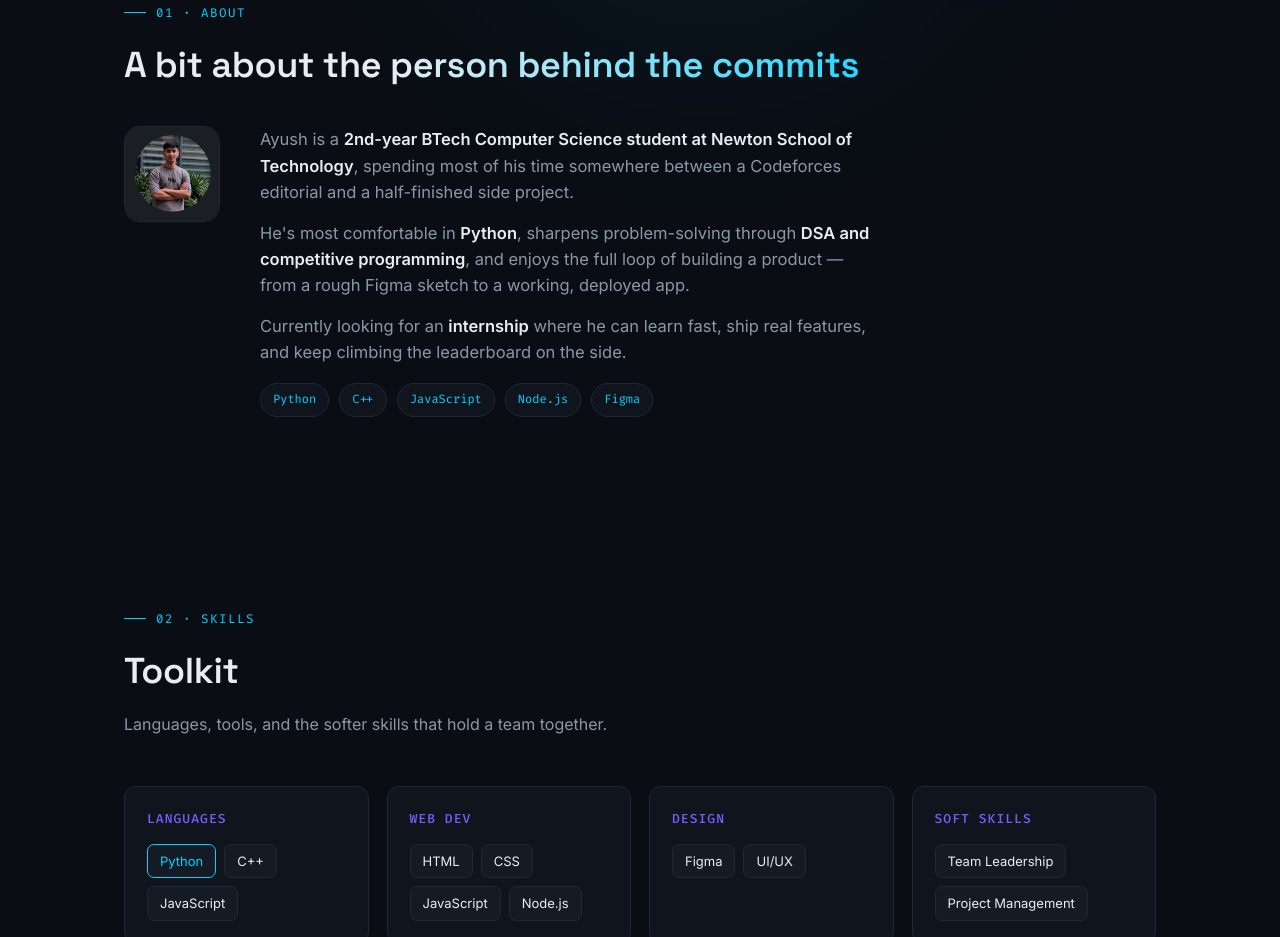
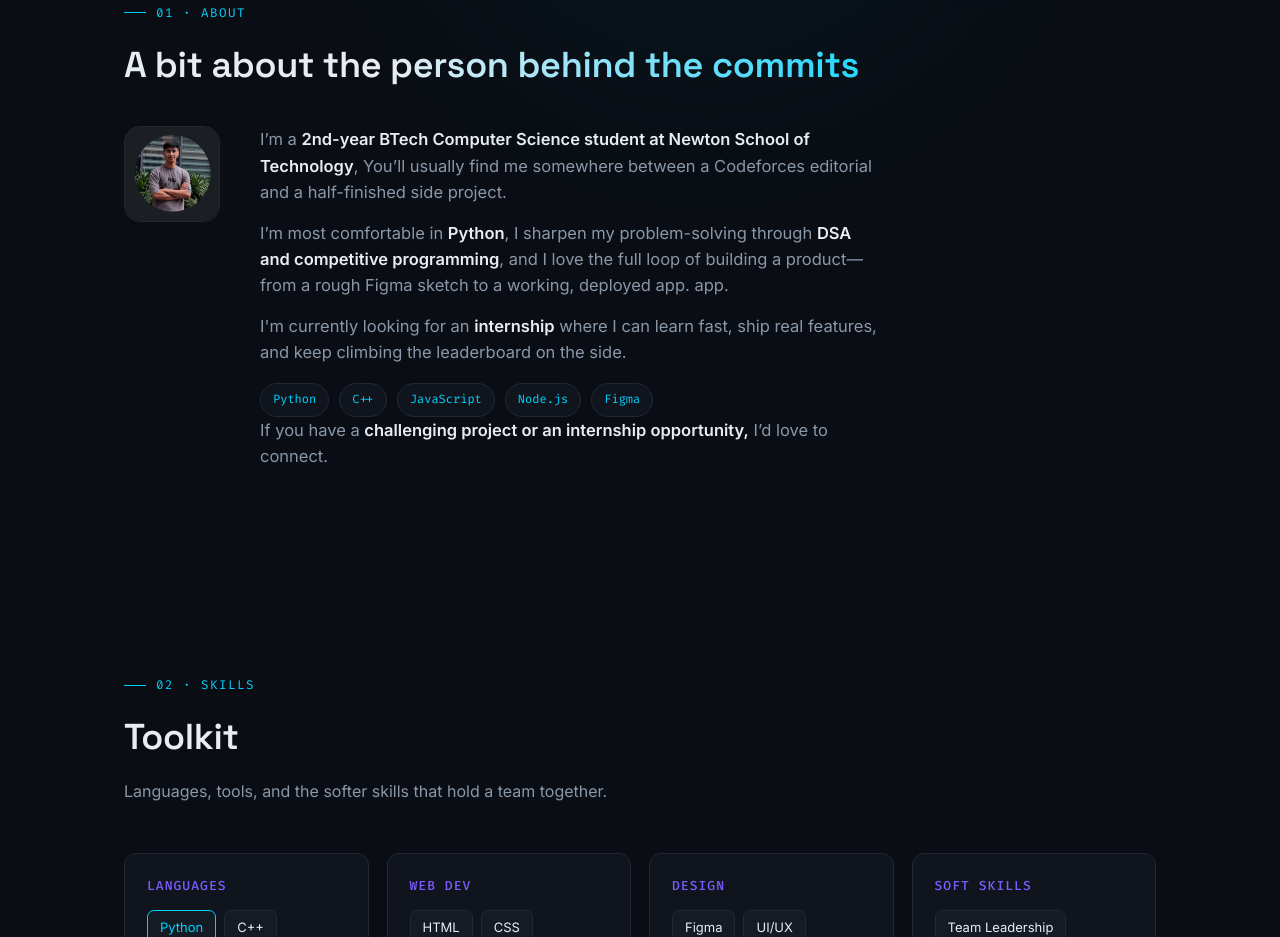
Before and after one commit to ayushjyala/PORTFOLIO-DEMO, a website built with Vite: page index.html in a window 1280 px wide. Shown: the part 817-1754 px from the top of the page. Built offline with nearby package versions, Linux system fonts and the light colour scheme.

Commit message:
Revise about section in index.html
Updated personal description and internship seeking text.

```diff
--- a/index.html
+++ b/index.html
@@ -94,13 +94,16 @@
                         <img src="/ayush-jyala-pic.png" alt="Ayush Jyala" class="about-avatar">
                     </div>
                     <div class="about-text">
-                        <p>Ayush is a <strong>2nd-year BTech Computer Science student at Newton School of Technology</strong>, spending most of his time somewhere between a Codeforces editorial and a half-finished side project.</p>
-                        <p>He's most comfortable in <strong>Python</strong>, sharpens problem-solving through <strong>DSA and competitive programming</strong>, and enjoys the full loop of building a product — from a rough Figma sketch to a working, deployed
+                        <p>I’m a <strong>2nd-year BTech Computer Science student at Newton School of Technology</strong>, You’ll usually find me somewhere between a Codeforces editorial and a half-finished side project.</p>
+                        <p>I’m most comfortable in <strong>Python</strong>, I sharpen my problem-solving through <strong>DSA and competitive programming</strong>, and I love the full loop of building a product—from a rough Figma sketch to a working, deployed app.
                             app.
                         </p>
-                        <p>Currently looking for an <strong>internship</strong> where he can learn fast, ship real features, and keep climbing the leaderboard on the side.</p>
+                        <p>I'm currently looking for an <strong>internship</strong> where I can learn fast, ship real features, and keep climbing the leaderboard on the side.</p>
                         <div class="about-tags">
                             <span>Python</span><span>C++</span><span>JavaScript</span><span>Node.js</span><span>Figma</span>
+                        </div>
+                        <div class="about-text">
+                        <p>If you have a <strong>challenging project or an internship opportunity,</strong> I’d love to connect.</p>
                         </div>
                     </div>
                 </div>
```
